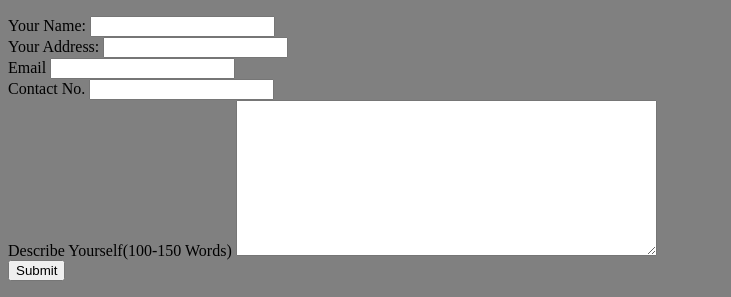
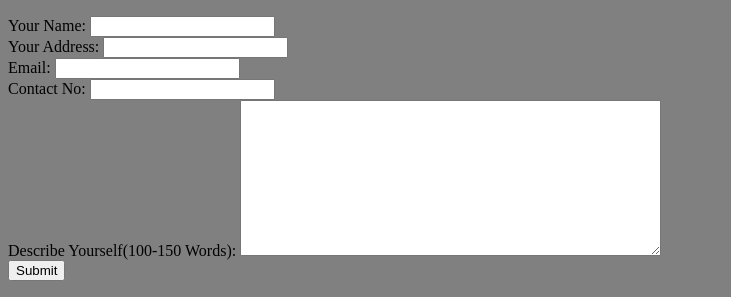
Before and after one commit to Sachcho97/Table, a plain HTML site: page index.html in a window 1280 px wide. Shown: the part 639-936 px from the top of the page, 0-731 px from the left. Drawn offline with Linux system fonts and the light colour scheme.

Commit message:
Update index.html
My first website

```diff
--- a/index.html
+++ b/index.html
@@ -23,11 +23,11 @@
       <input type="text"><br>
       <lebel>Your Address:</lebel>
       <input type="text"><br>
-      <lebel>Email</lebel>
+      <lebel>Email:</lebel>
       <input type="email"><br>
-      <lebel>Contact No.</lebel>
+      <lebel>Contact No:</lebel>
       <input type="number"><br>
-      <lebel>Describe Yourself(100-150 Words)</lebel>
+      <lebel>Describe Yourself(100-150 Words):</lebel>
       <textarea name="" rows="10" cols="50"></textarea><br>
       <input type="submit">
     </form>
```
